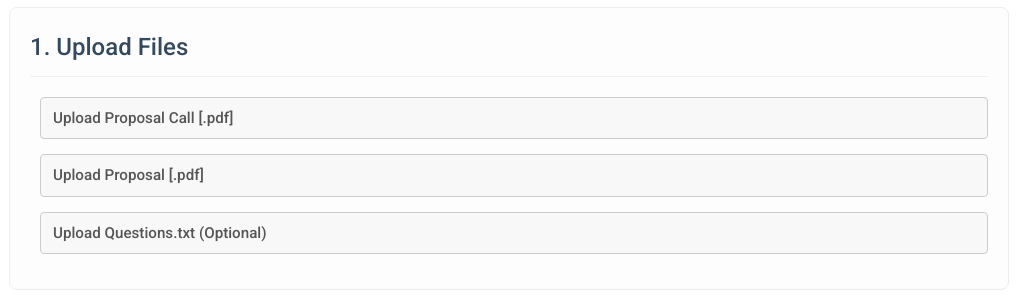
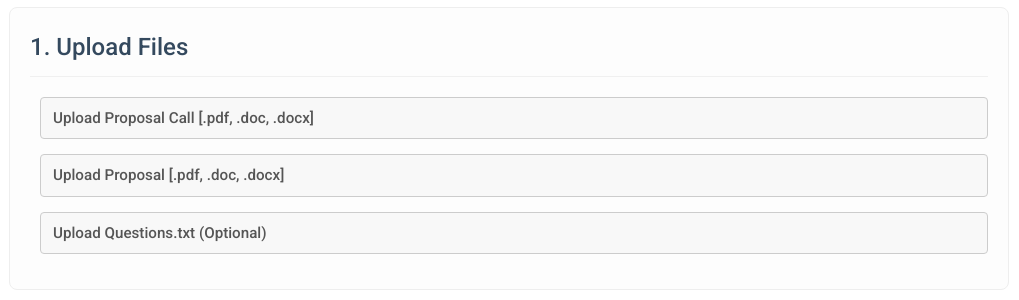
Before and after one commit to SteffenMauceri/Proposal_Analyzer, a Flask app: page / in a window 1280 px wide. Shown: the part 208-508 px from the top of the page, without its empty margins (131-1150 px from the left). Run offline with Flask 3, Linux system fonts and the light colour scheme; some libraries are stand-ins or nearby versions.

Commit message:
Enable DOC/DOCX file upload support in web interface - Update file input accept attributes to allow .pdf,.doc,.docx - Update UI labels to show supported formats [.pdf, .doc, .docx] - Backend already supports DOCX via python-docx library - No backend changes needed, only frontend restriction removed

```diff
--- a/templates/index.html
+++ b/templates/index.html
@@ -83,14 +83,14 @@
                 <input type="hidden" id="questions-file-path" name="questions-file-path" value="">
 
                 <div class="form-group path-input-group compact-form-group">
-                    <label for="call_file_input" class="file-upload-label">Upload Proposal Call [.pdf]</label>
-                    <input type="file" id="call_file_input" name="call_file_input" accept=".pdf" style="display: none;">
+                    <label for="call_file_input" class="file-upload-label">Upload Proposal Call [.pdf, .doc, .docx]</label>
+                    <input type="file" id="call_file_input" name="call_file_input" accept=".pdf,.doc,.docx" style="display: none;">
                     <span id="call_upload_status"></span>
                 </div>
 
                 <div class="form-group path-input-group compact-form-group">
-                    <label for="proposal_file_input" class="file-upload-label">Upload Proposal [.pdf]</label>
-                    <input type="file" id="proposal_file_input" name="proposal_file_input" accept=".pdf" style="display: none;">
+                    <label for="proposal_file_input" class="file-upload-label">Upload Proposal [.pdf, .doc, .docx]</label>
+                    <input type="file" id="proposal_file_input" name="proposal_file_input" accept=".pdf,.doc,.docx" style="display: none;">
                     <span id="proposal_upload_status"></span>
                 </div>
 
```
